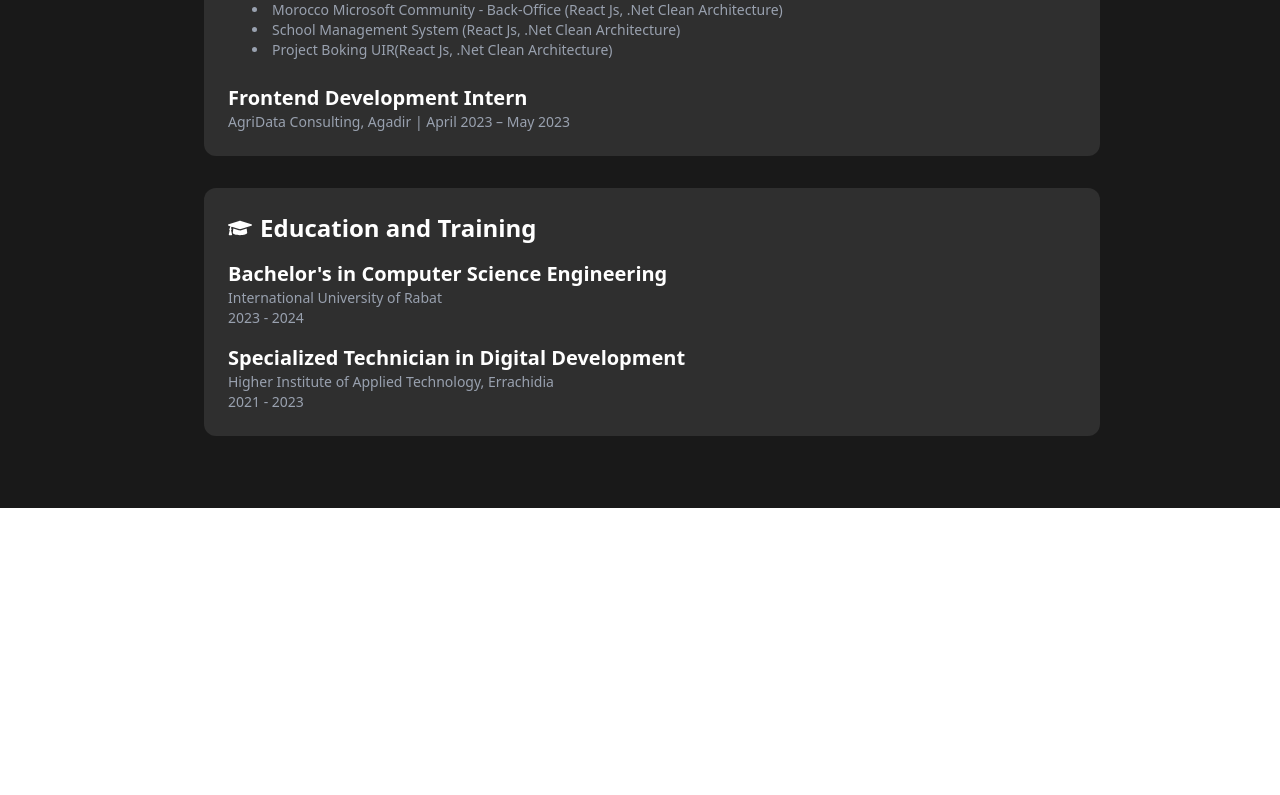
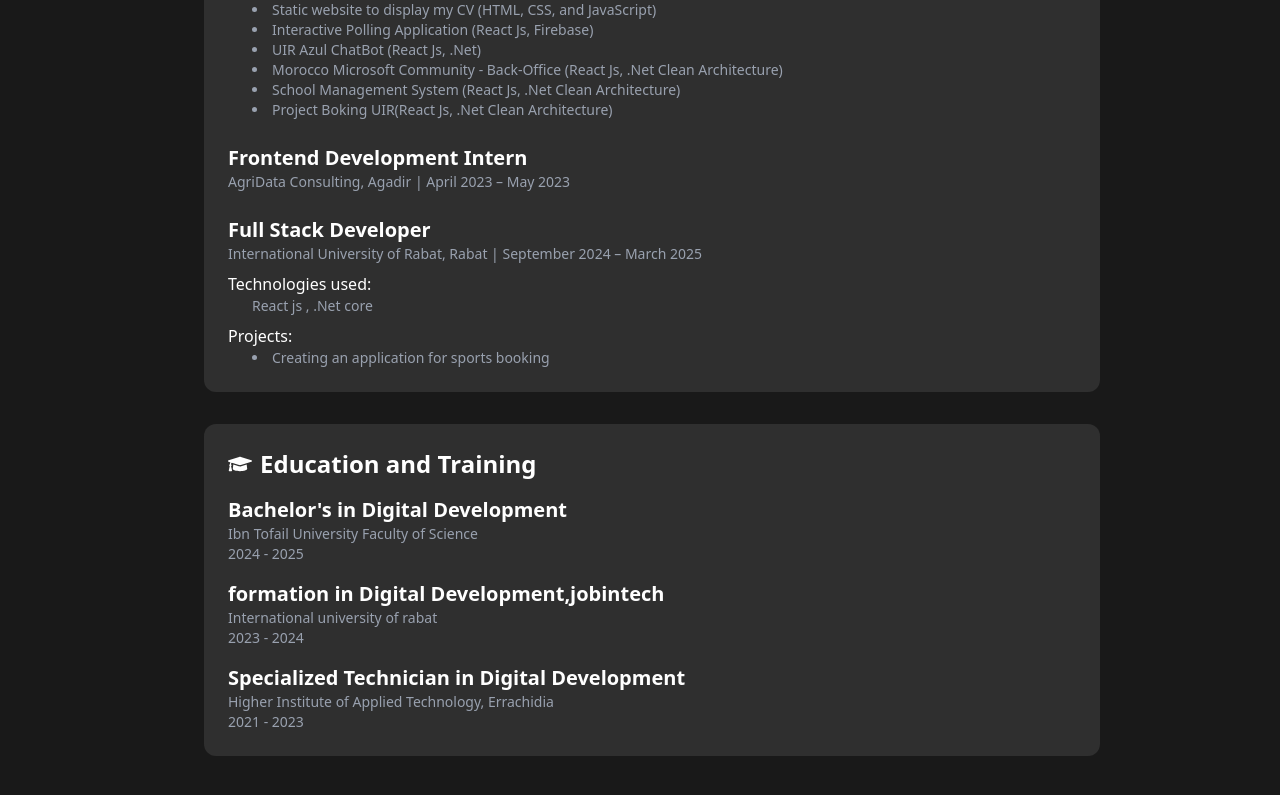
Before and after one commit to MohamedBerraho123/portfoliohostmohamed, a React (Vite) app: page /about in a window 1280 px wide. Shown: the part 1133-1928 px from the top of the page. Before the commit the page ends 1641 px from the top, so only its background shows below. Built offline with nearby package versions, Linux system fonts and the light colour scheme.

Commit message:
fixe about

```diff
--- a/src/components/about.jsx
+++ b/src/components/about.jsx
@@ -1,11 +1,12 @@
 import React from 'react';
 import { motion } from 'framer-motion';
 import { FaCode, FaLanguage, FaGraduationCap, FaBriefcase } from 'react-icons/fa';
-import { SiAdobephotoshop, SiAdobeillustrator, SiBlender, SiFigma, SiHtml5, SiCss3, SiJavascript, SiPhp, SiPython, SiC, SiReact, SiSwift } from 'react-icons/si';
+import { SiAdobephotoshop, SiWordpress, SiAdobeillustrator, SiBlender, SiFigma, SiHtml5, SiCss3, SiJavascript, SiPhp, SiPython, SiC, SiReact, SiSwift } from 'react-icons/si';
 
 const About = ({ isDarkMode, isTransitioning }) => {
     const skills = [
         { name: 'Adobe Photoshop', icon: <SiAdobephotoshop /> },
+        { name: 'Wordpress', icon: <SiWordpress /> },
         { name: 'Adobe Illustrator', icon: <SiAdobeillustrator /> },
         { name: 'Blender', icon: <SiBlender /> },
         { name: 'Figma', icon: <SiFigma /> },
@@ -45,13 +46,27 @@ const About = ({ isDarkMode, isTransitioning }) => {
             title: 'Frontend Development Intern',
             company: 'AgriData Consulting, Agadir',
             period: 'April 2023 – May 2023',
+        },
+        {
+            title: 'Full Stack Developer',
+            company: 'International University of Rabat, Rabat',
+            period: 'September 2024 – March 2025',
+            projects: ['Creating an application for sports booking',],
+            technologies:'React js , .Net core'
+
+
         }
     ];
 
     const education = [
         {
-            degree: "Bachelor's in Computer Science Engineering",
-            institution: 'International University of Rabat',
+            degree: "Bachelor's in Digital Development",
+            institution: 'Ibn Tofail University Faculty of Science',
+            period: '2024 - 2025'
+        },
+        {
+            degree: "formation in Digital Development,jobintech",
+            institution: 'International university of rabat',
             period: '2023 - 2024'
         },
         {
```
Lines whose indentation alone changed are shown as unchanged.
